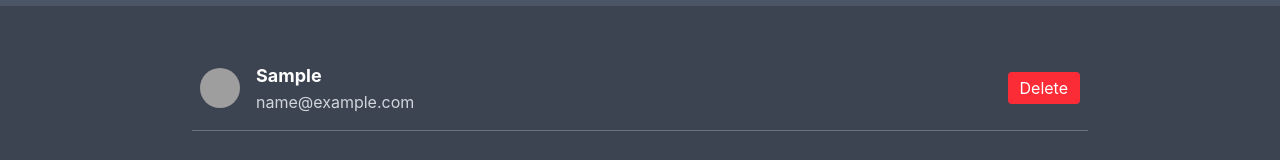
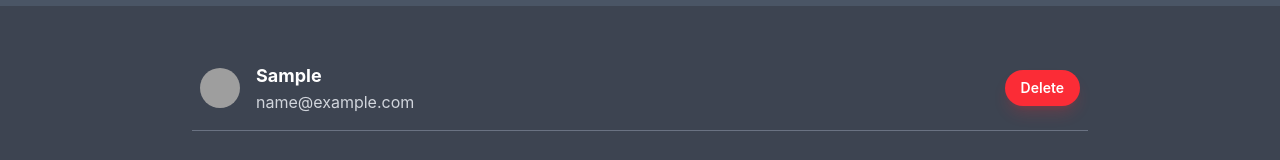
Before and after one commit to vishalkumar2501/ContactApp, a React (Vite) app: page / in a window 1280 px wide. Both pictures are taken after typing "Sample", "name@example.com" into the empty fields and a click on the button "ADD". Shown: the part 478-638 px from the top of the page. Built offline with nearby package versions, Linux system fonts and the light colour scheme; grey boxes are pictures that could not be loaded.

Commit message:
update delite button

```diff
--- a/src/components/ContactCard.jsx
+++ b/src/components/ContactCard.jsx
@@ -20,8 +20,13 @@ const ContactCard = (props) => {
                     </div>
                 </div>
                </div>
-                    <div >
-                        <button onClick={() => props.deleteContactHandler(id)} className="bg-red-500 text-white px-3 py-1 rounded hover:bg-red-600">Delete</button>
+                    <div>
+                        <button
+                            onClick={() => props.deleteContactHandler(id)}
+                            className="inline-flex items-center gap-2 rounded-full bg-red-500 px-4 py-2 text-sm font-semibold text-white shadow-lg shadow-red-500/20 transition duration-200 hover:-translate-y-0.5 hover:bg-red-600 focus:outline-none focus:ring-2 focus:ring-red-300"
+                        >
+                            Delete
+                        </button>
                     </div>
             </div>
 
```
